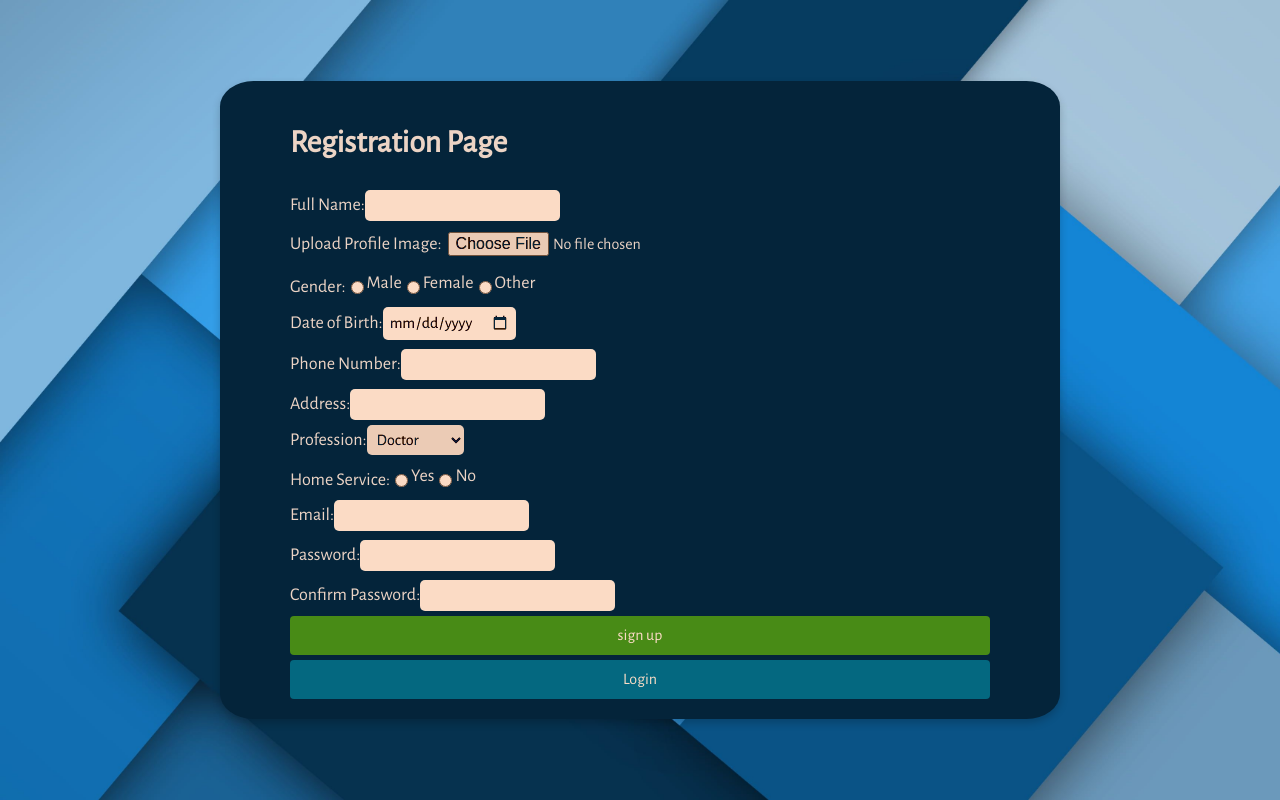
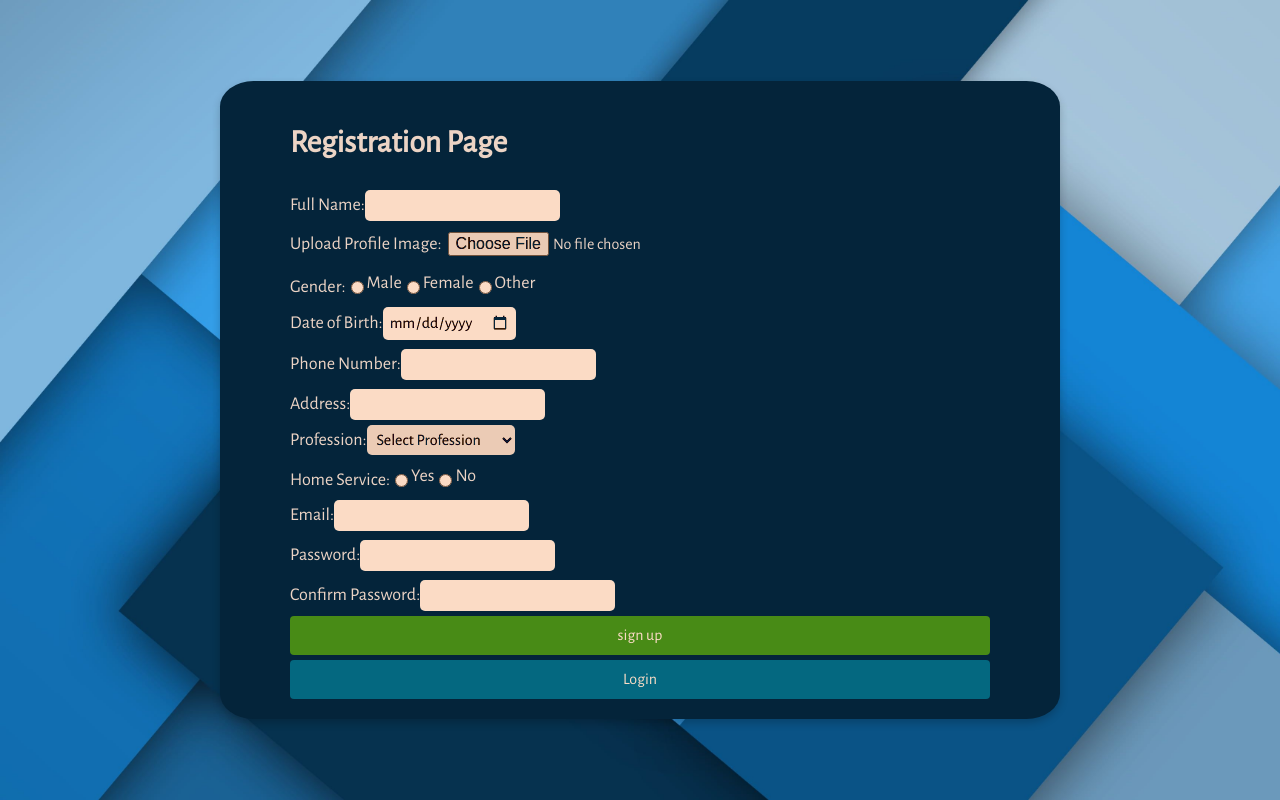
Before and after one commit to Aadarshprajapati777/local-service-provider, a React (Create React App) app: page / in a window 1280 px wide. Built offline with nearby package versions, Linux system fonts and the light colour scheme.

Commit message:
more job added

```diff
--- a/src/components/UI/Screen/HomeScreen/homescreen.css
+++ b/src/components/UI/Screen/HomeScreen/homescreen.css
@@ -87,9 +87,9 @@
     padding: 10px;
     border-radius: 5px;
     border: none;
-    margin-right: 10px;
+    margin-right: 30px;
     font-size: 16px;
-    width: 150px;
+    width: 250px;
   }
 
   .home_screen .profile-pic {
--- a/src/components/UI/Screen/HomeScreen/homescreen.js
+++ b/src/components/UI/Screen/HomeScreen/homescreen.js
@@ -18,7 +18,7 @@ const HomeScreen = (props) => {
   const navigate = useNavigate();
   const [homeScreenData, setHomeScreenData] = useState({
     search: "",
-    filter: "doctor",
+    filter: "",
   });
 
   const handleProfessionFilter = (e) => {
@@ -100,10 +100,68 @@ const HomeScreen = (props) => {
             onChange={handleProfessionFilter}
             value={homeScreenData.filter}
           >
-            <option value="doctor">Doctor</option>
-            <option value="plumber">Plumber</option>
-            <option value="teacher">Teacher</option>
-            <option value="electrician">Electrician</option>
+           <option value="">Search by Profession</option>
+                <option value="accountant">Accountant</option>
+                <option value="architect">Architect</option>
+                <option value="babysitter">Babysitter</option>
+                <option value="barber">Barber</option>
+                <option value="beautician">Beautician</option>
+                <option value="caterer">Caterer</option>
+                <option value="car wash">Car Wash</option>
+                <option value="carpenter">Carpenter</option>
+                <option value="cleaner">Cleaner</option>
+                <option value="coach">Coach</option>
+                <option value="consultant">Consultant</option>
+                <option value="contractor">Contractor</option>
+                <option value="cook">Cook</option>
+                <option value="counselor">Counselor</option>
+                <option value="delivery driver">Delivery Driver</option>
+                <option value="designer">Designer</option>
+                <option value="developer">Developer</option>
+                <option value="doctor">Doctor</option>
+                <option value="driver">Driver</option>
+                <option value="electrician">Electrician</option>
+                <option value="engineer">Engineer</option>
+                <option value="financial advisor">Financial Advisor</option>
+                <option value="fitness trainer">Fitness Trainer</option>
+                <option value="gardener">Gardener</option>
+                <option value="hairdresser">Hairdresser</option>
+                <option value="handyman">Handyman</option>
+                <option value="housekeeper">Housekeeper</option>
+                <option value="interpreter">Interpreter</option>
+                <option value="labour">Labour</option>
+                <option value="landscaper">Landscaper</option>
+                <option value="lawyer">Lawyer</option>
+                <option value="makeup artist">Makeup Artist</option>
+                <option value="massage therapist">Massage Therapist</option>
+                <option value="mechanic">Mechanic</option>
+                <option value="milk man">Milk man</option>
+                <option value="musician">Musician</option>
+                <option value="nanny">Nanny</option>
+                <option value="nutritionist">Nutritionist</option>
+                <option value="painter">Painter</option>
+                <option value="personal assistant">Personal Assistant</option>
+                <option value="pet groomer">Pet Groomer</option>
+                <option value="photographer">Photographer</option>
+                <option value="photographer">Photographer</option>
+                <option value="plasterer">Plasterer</option>
+                <option value="plumber">Plumber</option>
+                <option value="programmer">Programmer</option>
+                <option value="real estate agent">Real Estate Agent</option>
+                <option value="repairman">Repairman</option>
+                <option value="resturant owner">Resturant Owner</option>
+                <option value="salesperson">Salesperson</option>
+                <option value="security guard">Security Guard</option>
+                <option value="software engineer">Software Engineer</option>
+                <option value="student">Student</option>
+                <option value="tailor">Tailor</option>
+                <option value="teacher">Teacher</option>
+                <option value="translator">Translator</option>
+                <option value="tutor">Tutor</option>
+                <option value="waiter">Waiter</option>
+                <option value="web developer">Web Developer</option>
+                <option value="writer">Writer</option>
+                <option value="other">Other</option>
           </select>
           <div className="profile-pic">
             <ProfilePic loggedInUser={loggedInUser} />
--- a/src/components/registration/registrationpage.js
+++ b/src/components/registration/registrationpage.js
@@ -36,20 +36,6 @@ const RegistrationPage = () => {
     profilePhoto: "",
     pic: "",
   });
-
-  // const [pic , setPic] = useState("");
-
-  // const handlePhotoUpload = async () => {
-  //   const imageRef = ref(storage, `uploads/images/${Date.now()}-${pic.name}`);
-  //   const uploadResult = await uploadBytes(imageRef, pic);
-  //   console.log(uploadResult);
-  // }
-
-  // const handlePhotoUpload = async () => {
-  //   const imageRef = ref(storage, `uploads/images/${Date.now()}-${data.pic.name}`);
-  //   const uploadResult = await uploadBytes(imageRef, data.pic);
-  //   console.log(uploadResult);
-  // };
 
   const writeUserData = async (data) => {
     try {
@@ -160,14 +146,11 @@ const RegistrationPage = () => {
       alert("sign up Successful");
       writeUserData(data);
       createuser();
-      // handlePhotoUpload();
       navigate("/login");
     } else {
       alert("oops! something went wrong, please try again");
     }
   };
-
-  // const handlePhotoUpload =
 
   return (
     <div className="registration-page">
@@ -195,7 +178,6 @@ const RegistrationPage = () => {
                     setData({ ...data, pic: e.target.files[0] });
                   }}
                 />
-                {/* <button className="upload-button" onClick={handlePhotoUpload}>Upload</button> */}
               </label>
             </div>
             <div className="gender-container">
@@ -266,10 +248,68 @@ const RegistrationPage = () => {
                 value={data.profession}
                 required
               >
+                <option value="">Select Profession</option>
+                <option value="accountant">Accountant</option>
+                <option value="architect">Architect</option>
+                <option value="babysitter">Babysitter</option>
+                <option value="barber">Barber</option>
+                <option value="beautician">Beautician</option>
+                <option value="caterer">Caterer</option>
+                <option value="car wash">Car Wash</option>
+                <option value="carpenter">Carpenter</option>
+                <option value="cleaner">Cleaner</option>
+                <option value="coach">Coach</option>
+                <option value="consultant">Consultant</option>
+                <option value="contractor">Contractor</option>
+                <option value="cook">Cook</option>
+                <option value="counselor">Counselor</option>
+                <option value="delivery driver">Delivery Driver</option>
+                <option value="designer">Designer</option>
+                <option value="developer">Developer</option>
                 <option value="doctor">Doctor</option>
+                <option value="driver">Driver</option>
+                <option value="electrician">Electrician</option>
+                <option value="engineer">Engineer</option>
+                <option value="financial advisor">Financial Advisor</option>
+                <option value="fitness trainer">Fitness Trainer</option>
+                <option value="gardener">Gardener</option>
+                <option value="hairdresser">Hairdresser</option>
+                <option value="handyman">Handyman</option>
+                <option value="housekeeper">Housekeeper</option>
+                <option value="interpreter">Interpreter</option>
+                <option value="labour">Labour</option>
+                <option value="landscaper">Landscaper</option>
+                <option value="lawyer">Lawyer</option>
+                <option value="makeup artist">Makeup Artist</option>
+                <option value="massage therapist">Massage Therapist</option>
+                <option value="mechanic">Mechanic</option>
+                <option value="milk man">Milk man</option>
+                <option value="musician">Musician</option>
+                <option value="nanny">Nanny</option>
+                <option value="nutritionist">Nutritionist</option>
+                <option value="painter">Painter</option>
+                <option value="personal assistant">Personal Assistant</option>
+                <option value="pet groomer">Pet Groomer</option>
+                <option value="photographer">Photographer</option>
+                <option value="photographer">Photographer</option>
+                <option value="plasterer">Plasterer</option>
                 <option value="plumber">Plumber</option>
+                <option value="programmer">Programmer</option>
+                <option value="real estate agent">Real Estate Agent</option>
+                <option value="repairman">Repairman</option>
+                <option value="resturant owner">Resturant Owner</option>
+                <option value="salesperson">Salesperson</option>
+                <option value="security guard">Security Guard</option>
+                <option value="software engineer">Software Engineer</option>
+                <option value="student">Student</option>
+                <option value="tailor">Tailor</option>
                 <option value="teacher">Teacher</option>
-                <option value="electrician">Electrician</option>
+                <option value="translator">Translator</option>
+                <option value="tutor">Tutor</option>
+                <option value="waiter">Waiter</option>
+                <option value="web developer">Web Developer</option>
+                <option value="writer">Writer</option>
+                <option value="other">Other</option>
               </select>
             </div>
 
```
